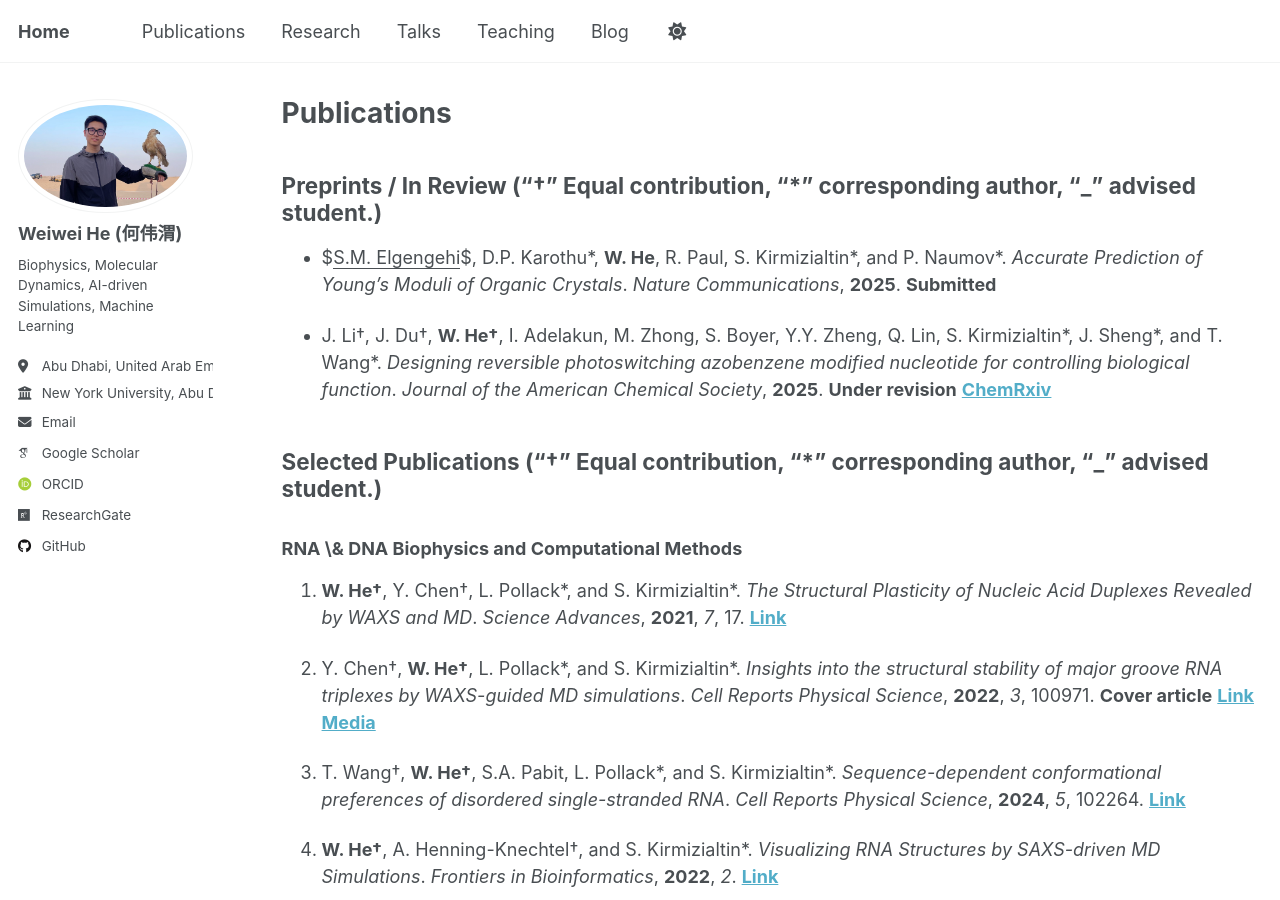
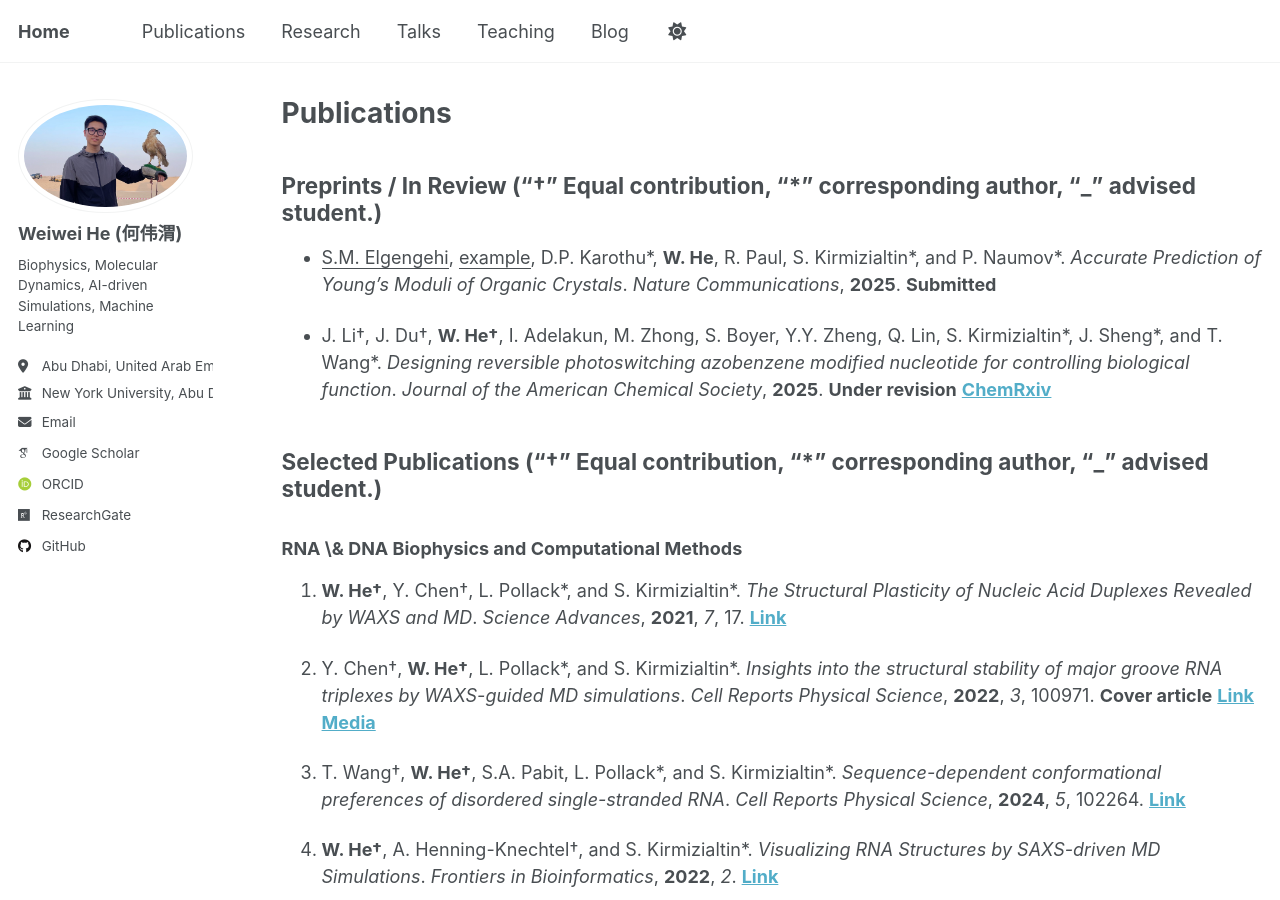
Before and after one commit to Warrenheww/warrenheww.github.io, a Jekyll site: the page built from _pages/publications.md, in a window 1280 px wide and 900 px high. Built offline with Jekyll 4.4.1, drawn with Linux system fonts in a browser that asks for light colours; some web fonts are replaced.

Commit message:
Update publications.md

```diff
--- a/_pages/publications.md
+++ b/_pages/publications.md
@@ -7,7 +7,7 @@
 
 ## Preprints / In Review ("†" Equal contribution, "*" corresponding author, “_” advised student.)
 
-- $<u>S.M. Elgengehi</u>$, D.P. Karothu\*, **W. He**, R. Paul, S. Kirmizialtin\*, and P. Naumov\*. *Accurate Prediction of Young’s Moduli of Organic Crystals*. *Nature Communications*, **2025**. **Submitted**
+- <u>S.M. Elgengehi</u>, <u>example</u>, D.P. Karothu\*, **W. He**, R. Paul, S. Kirmizialtin\*, and P. Naumov\*. *Accurate Prediction of Young’s Moduli of Organic Crystals*. *Nature Communications*, **2025**. **Submitted**
 
 - J. Li†, J. Du†, **W. He†**, I. Adelakun, M. Zhong, S. Boyer, Y.Y. Zheng, Q. Lin, S. Kirmizialtin\*, J. Sheng\*, and T. Wang\*. *Designing reversible photoswitching azobenzene modified nucleotide for controlling biological function*. *Journal of the American Chemical Society*, **2025**. **Under revision** **[ChemRxiv](https://chemrxiv.org/engage/chemrxiv/article-details/67a125dd81d2151a0212bcc4)**
 
```
